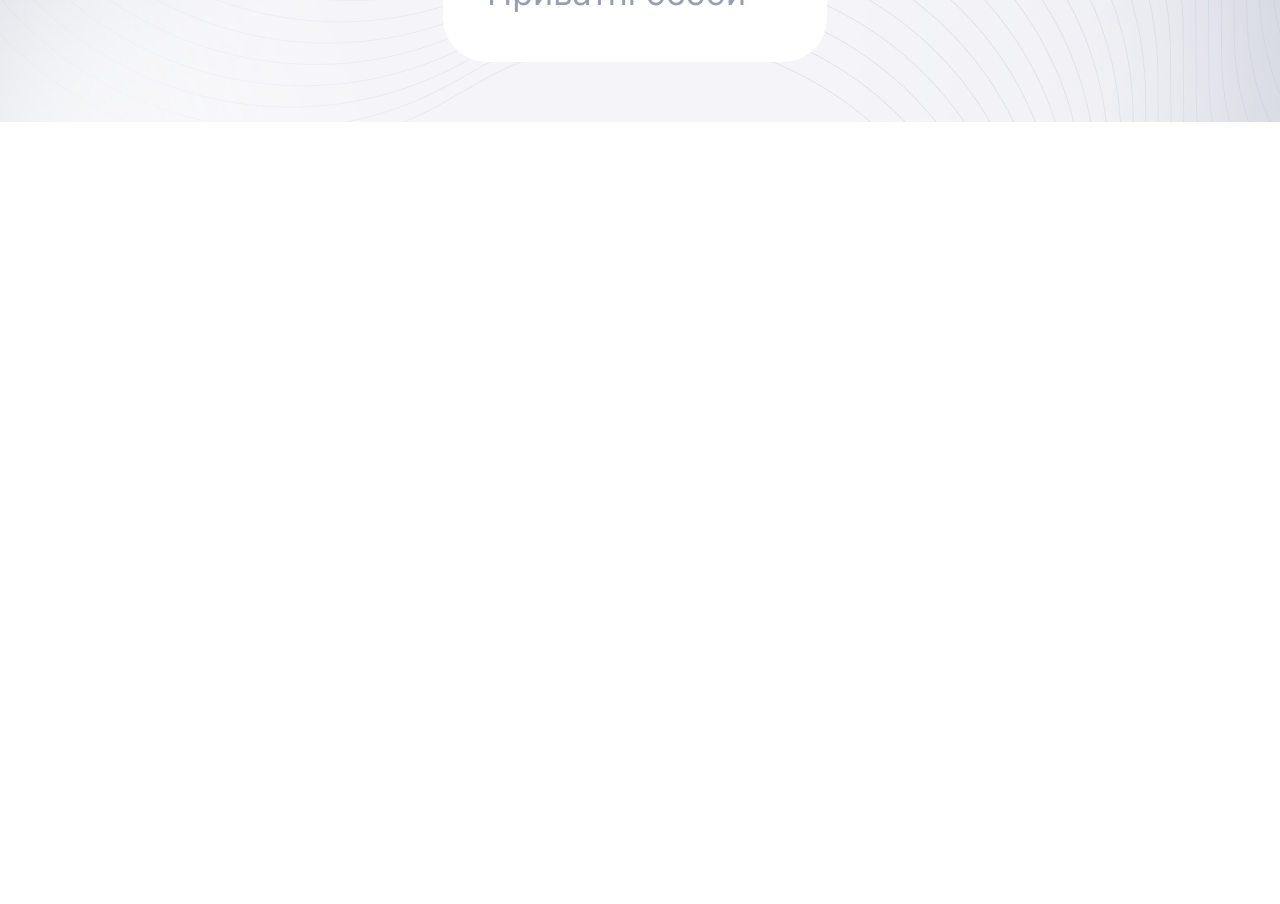
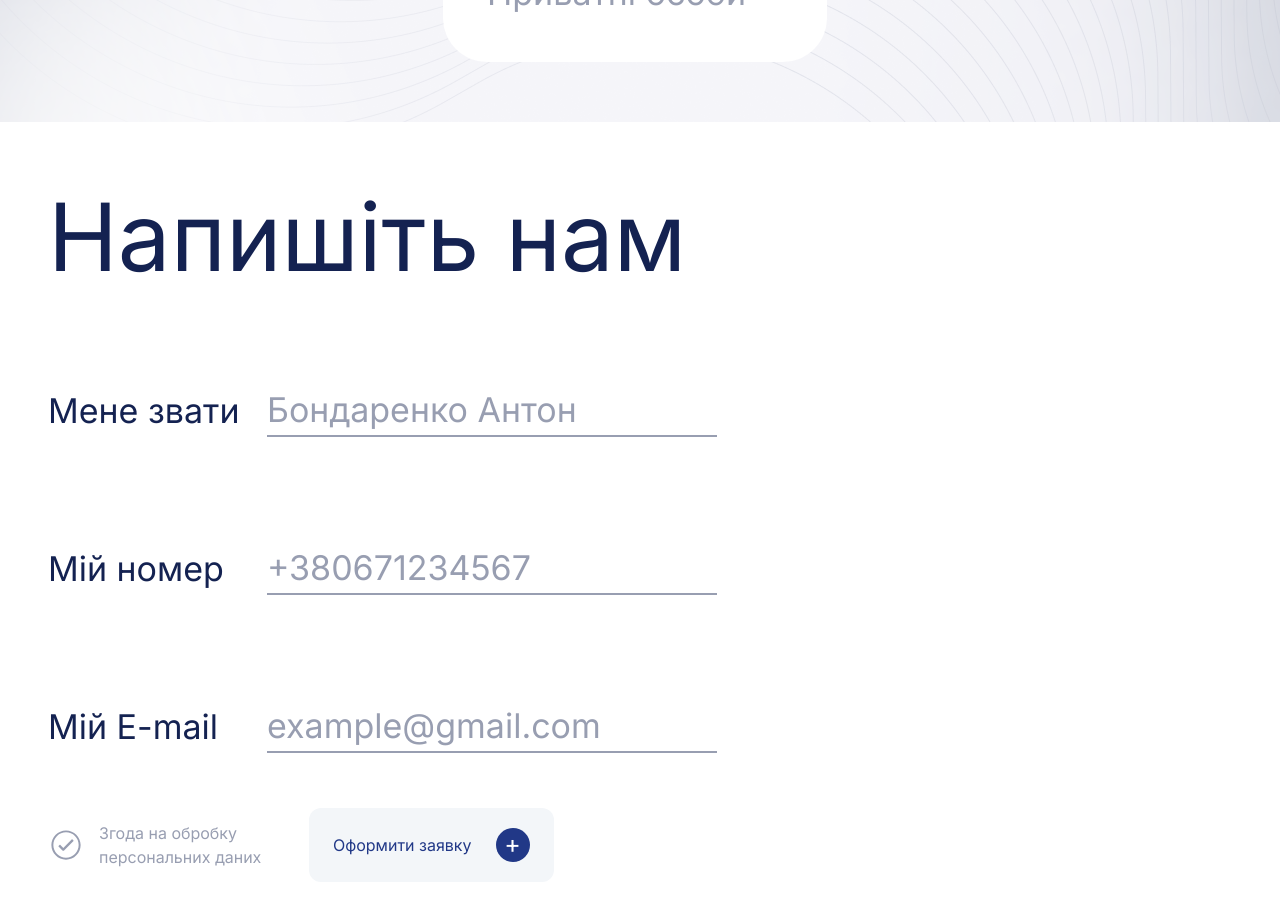
Before and after one commit to nikolaytarasenko/react-adrasteia, a React (Vite) app: page / in a window 1280 px wide. Shown: the part 7440-8344 px from the top of the page. Before the commit the page ends 7562 px from the top, so only its background shows below. Built offline with nearby package versions, Linux system fonts and the light colour scheme.

Commit message:
add contacts section

```diff
--- a/src/App.jsx
+++ b/src/App.jsx
@@ -4,6 +4,7 @@ import About from './scenes/About'
 import Services from './scenes/Services'
 import Work from './scenes/Work'
 import Clients from './scenes/Clients'
+import Contacts from './scenes/Contacts'
 
 function App() {
     return (
@@ -16,6 +17,7 @@ function App() {
                 <Work />
             </div>
             <Clients />
+            <Contacts />
         </div>
     )
 }
--- /dev/null
+++ b/src/components/ContactForm.jsx
@@ -0,0 +1,64 @@
+import PropTypes from 'prop-types'
+import Button from '../components/Button'
+import { IoIosCheckmarkCircleOutline } from 'react-icons/io'
+
+const ContactForm = ({ full }) => {
+    return (
+        <div>
+            {!full ? (
+                <form className="flex flex-wrap gap-[55px] justify-center md:justify-start">
+                    <div className="flex flex-col md:flex-row gap-4 md:gap-6 items-center md:mb-[50px] w-full md:w-auto">
+                        <label htmlFor="userName" className="text-blue-90 text-[30px] md:text-[34px] w-[195px]">Мене звати</label>
+                        <input
+                            className="w-full md:w-[450px] border-b-2 border-gray-90 text-blue-90 placeholder:text-gray-90 text-[24px] md:text-[34px] focus:border-b-blue-90 outline-none"
+                            type="text"
+                            id="userName"
+                            name="userName"
+                            placeholder="Бондаренко Антон"
+                        />
+                    </div>
+                    <div className="flex flex-col md:flex-row gap-4 md:gap-6 items-center md:mb-[50px] w-full md:w-auto">
+                        <label htmlFor="userPhone" className="text-blue-90 text-[30px] md:text-[34px] w-[195px]">Мій номер</label>
+                        <input
+                            className="w-full md:w-[450px] border-b-2 border-gray-90 text-blue-90 placeholder:text-gray-90 text-[24px] md:text-[34px] focus:border-b-blue-90 outline-none"
+                            type="phone"
+                            id="userPhone"
+                            name="userPhone"
+                            placeholder="+380671234567"
+                        />
+                    </div>
+                    <div className="flex flex-col md:flex-row gap-4 md:gap-6 items-center w-full md:w-auto">
+                        <label htmlFor="userEmail" className="text-blue-90 text-[30px] md:text-[34px] w-[195px]">Мій E-mail</label>
+                        <input
+                            className="w-full md:w-[450px] border-b-2 border-gray-90 text-blue-90 placeholder:text-gray-90 text-[24px] md:text-[34px] focus:border-b-blue-90 outline-none"
+                            type="email"
+                            id="userEmail"
+                            name="userEmail"
+                            placeholder="example@gmail.com"
+                        />
+                    </div>
+                    <div className="flex flex-col md:flex-row items-center gap-[40px]">
+                        <div className="flex items-center gap-[15px]">
+                            <IoIosCheckmarkCircleOutline size={36} />
+                            <span className="max-w-[170px]">Згода на обробку персональних даних</span>
+                        </div>
+                        <Button
+                            title="Оформити заявку"
+                            backgroundColor="gray"
+                        />
+                    </div>
+                </form>
+            ) : (
+                <form>
+
+                </form>
+            )}
+        </div>
+    )
+}
+
+ContactForm.propTypes = {
+    full: PropTypes.bool
+}
+
+export default ContactForm
--- a/src/components/ScrollButton.jsx
+++ b/src/components/ScrollButton.jsx
@@ -9,6 +9,7 @@ const ScrollButton = ({ direction }) => {
 
     return (
         <AnchorLink
+            offset="100"
             href="#about"
             className="w-[54px] h-[54px] rounded-full bg-gray-50 flex justify-center items-center cursor-pointer transition duration-200 hover:bg-gray-90"
         >
--- a/src/index.css
+++ b/src/index.css
@@ -8,10 +8,6 @@
     margin: 0;
     padding: 0;
     box-sizing: border-box;
-}
-
-html {
-    scroll-margin-top: 200px;
 }
 
 body {
--- /dev/null
+++ b/src/scenes/Contacts.jsx
@@ -0,0 +1,13 @@
+import ContactForm from '../components/ContactForm'
+
+const Contacts = () => {
+    return (
+        <div id="contacts" className="relative py-[60px] mt-2 px-[48px]">
+            <h2 className="text-[40px] text-blue-90 lg:section-title text-center md:text-left mb-[60px] md:mb-[100px]">Напишіть нам</h2>
+
+            <ContactForm full={false} />
+        </div>
+    )
+}
+
+export default Contacts
--- a/src/scenes/Navbar.jsx
+++ b/src/scenes/Navbar.jsx
@@ -18,19 +18,19 @@ const Navbar = () => {
                 </div>
                 <ul className="hidden xl:flex xl:items-center xl:justify-center gap-[18px] xxl:gap-[32px] basis-3/4 xl:basis-2/4">
                     <li>
-                        <AnchorLink className="semibold-18 xl:semibold-20 hover:opacity-60 hover:text-black duration-200" href="#about">Про нас</AnchorLink>
+                        <AnchorLink offset="100" className="semibold-18 xl:semibold-20 hover:opacity-60 hover:text-black duration-200" href="#about">Про нас</AnchorLink>
                     </li>
                     <li>
-                        <AnchorLink className="semibold-18 xl:semibold-20 hover:opacity-60 hover:text-black duration-200" href="#services">Послуги</AnchorLink>
+                        <AnchorLink offset="100" className="semibold-18 xl:semibold-20 hover:opacity-60 hover:text-black duration-200" href="#services">Послуги</AnchorLink>
                     </li>
                     <li>
-                        <AnchorLink className="semibold-18 xl:semibold-20 hover:opacity-60 hover:text-black duration-200" href="#work">Як ми працюємо</AnchorLink>
+                        <AnchorLink offset="100" className="semibold-18 xl:semibold-20 hover:opacity-60 hover:text-black duration-200" href="#work">Як ми працюємо</AnchorLink>
                     </li>
                     <li>
-                        <AnchorLink className="semibold-18 xl:semibold-20 hover:opacity-60 hover:text-black duration-200" href="#clients">Клієнти</AnchorLink>
+                        <AnchorLink offset="100" className="semibold-18 xl:semibold-20 hover:opacity-60 hover:text-black duration-200" href="#clients">Клієнти</AnchorLink>
                     </li>
                     <li>
-                        <AnchorLink className="semibold-18 xl:semibold-20 hover:opacity-60 hover:text-black duration-200" href="#contacts">Контакти</AnchorLink>
+                        <AnchorLink offset="100" className="semibold-18 xl:semibold-20 hover:opacity-60 hover:text-black duration-200" href="#contacts">Контакти</AnchorLink>
                     </li>
                 </ul>
                 <div className="hidden basis-1/4 xl:flex xl:justify-end">
@@ -51,19 +51,19 @@ const Navbar = () => {
             {isMenuOpened && (
                 <ul className="fixed top-[68px] bottom-0 left-0 w-full h-full flex flex-col justify-center items-center gap-[20px] bg-white text-blue-90 xl:hidden">
                     <li>
-                        <AnchorLink className="regular-30 hover:opacity-60 hover:text-black duration-200" href="#about">Про нас</AnchorLink>
+                        <AnchorLink offset="100" className="regular-30 hover:opacity-60 hover:text-black duration-200" href="#about">Про нас</AnchorLink>
                     </li>
                     <li>
-                        <AnchorLink className="regular-30 hover:opacity-60 hover:text-black duration-200" href="#services">Послуги</AnchorLink>
+                        <AnchorLink offset="100" className="regular-30 hover:opacity-60 hover:text-black duration-200" href="#services">Послуги</AnchorLink>
                     </li>
                     <li>
-                        <AnchorLink className="regular-30 hover:opacity-60 hover:text-black duration-200" href="#work">Як ми працюємо</AnchorLink>
+                        <AnchorLink offset="100" className="regular-30 hover:opacity-60 hover:text-black duration-200" href="#work">Як ми працюємо</AnchorLink>
                     </li>
                     <li>
-                        <AnchorLink className="regular-30 hover:opacity-60 hover:text-black duration-200" href="#clients">Клієнти</AnchorLink>
+                        <AnchorLink offset="100" className="regular-30 hover:opacity-60 hover:text-black duration-200" href="#clients">Клієнти</AnchorLink>
                     </li>
                     <li>
-                        <AnchorLink className="regular-30 hover:opacity-60 hover:text-black duration-200" href="#contacts">Контакти</AnchorLink>
+                        <AnchorLink offset="100" className="regular-30 hover:opacity-60 hover:text-black duration-200" href="#contacts">Контакти</AnchorLink>
                     </li>
                 </ul>
             )}
```
